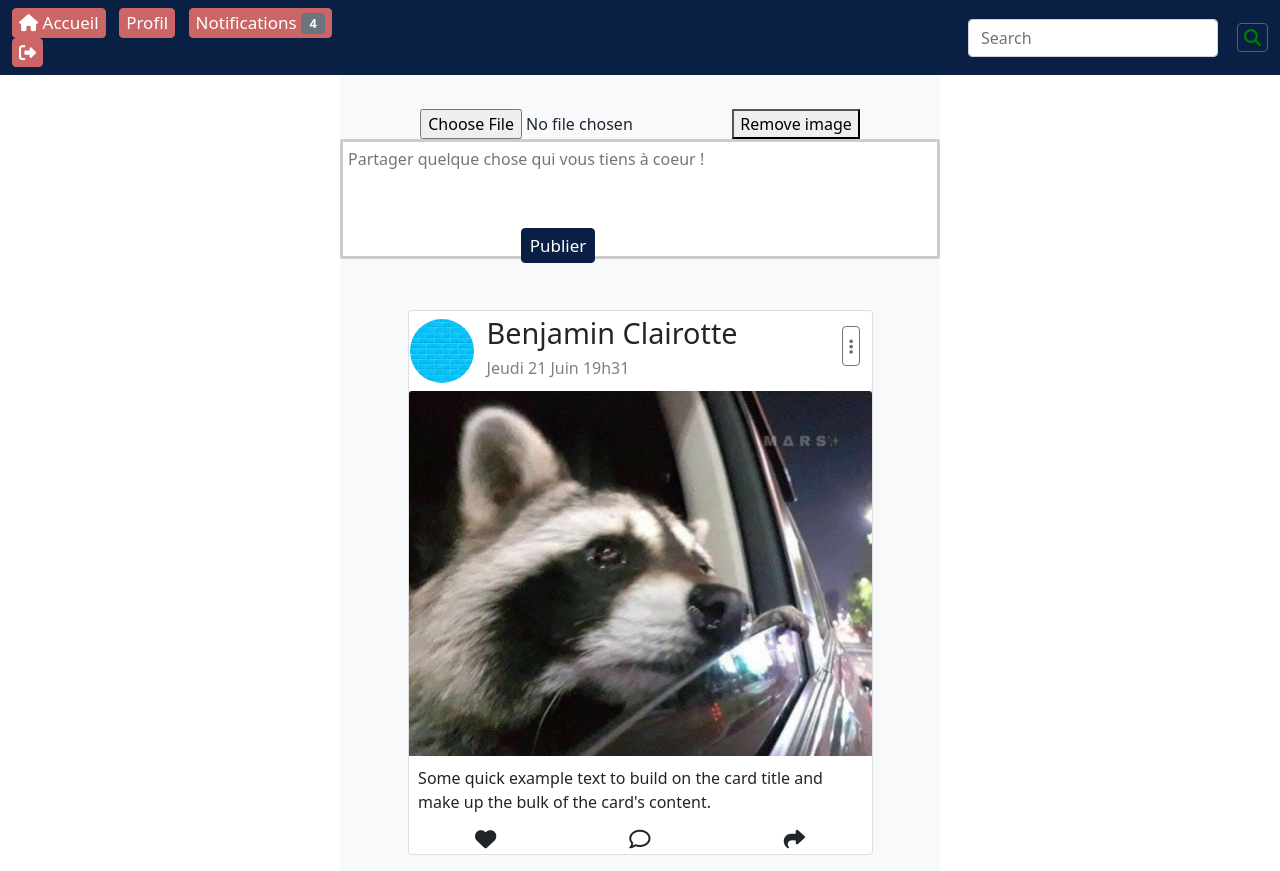
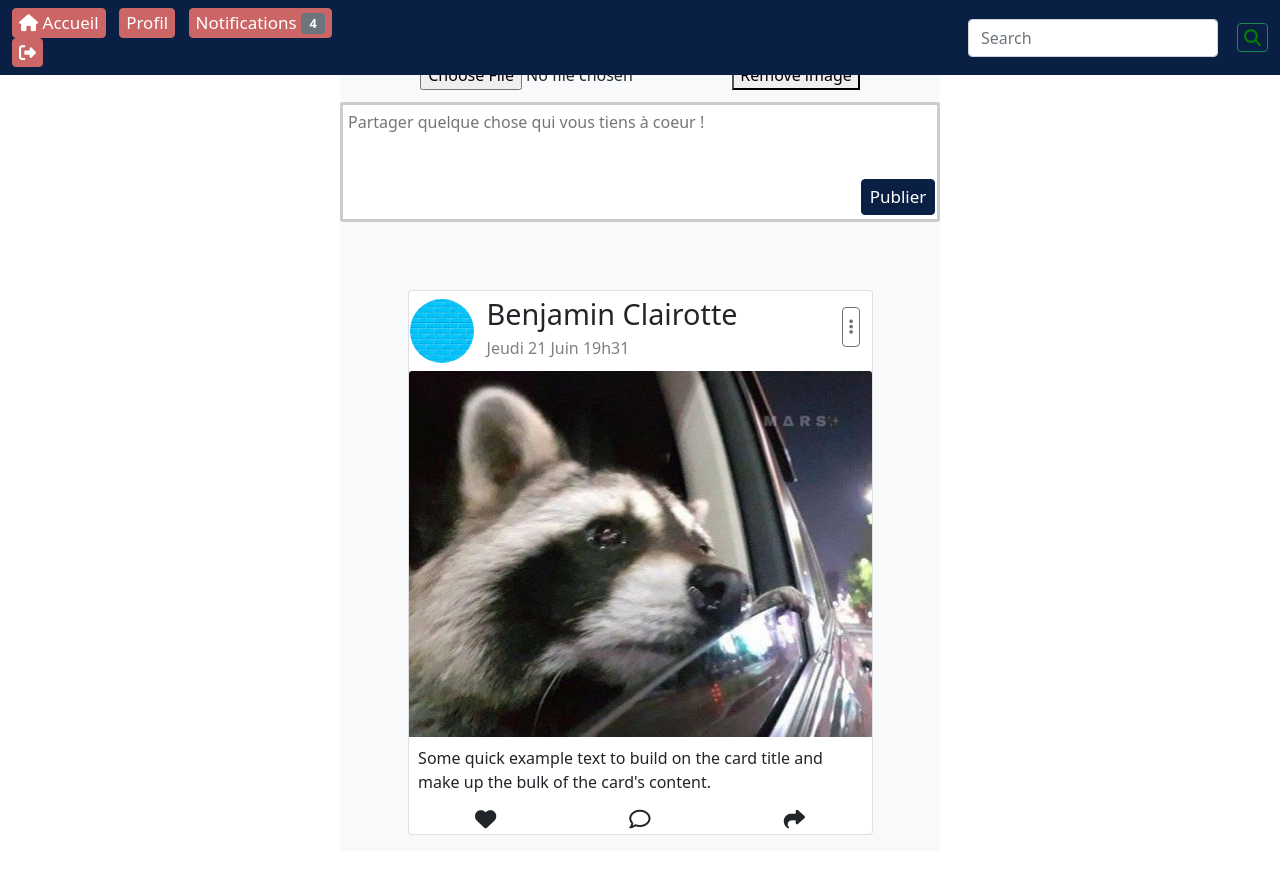
Before and after one commit to Naitchi/Groupamania_front-end, a Vue app: page /main in a window 1280 px wide. Built offline with nearby package versions, Linux system fonts and the light colour scheme.

Commit message:
ajustement css post

```diff
--- a/src/components/Post.vue
+++ b/src/components/Post.vue
@@ -1,5 +1,5 @@
 <template>
-  <div class="main-container bg-light">
+  <div class="post-container bg-light">
     <form class="formpost" @submit.prevent="postAPubli">
       <div class="imgPost">
         <input type="file" accept="image/*" @change="onFileChange" ref="file" />
@@ -56,6 +56,13 @@ export default {
 
 <style>
 @import "../assets/styles/style.css";
+.post-container {
+  display: flex;
+  flex-direction: column;
+  justify-content: center;
+  align-items: center;
+  flex-wrap: wrap;
+}
 
 #textarea {
   width: 600px;
@@ -68,8 +75,8 @@ export default {
 
 .publier {
   position: relative;
-  top: -31px;
-  right: 82px;
+  top: -54px;
+  right: -258px;
 }
 
 .btn-post {
@@ -86,8 +93,9 @@ export default {
 .formpost {
   display: flex;
   flex-direction: column;
-  justify-content: center;
+  justify-content: space-around;
   align-items: center;
   flex-wrap: wrap;
+  height: 220px;
 }
 </style>
```
